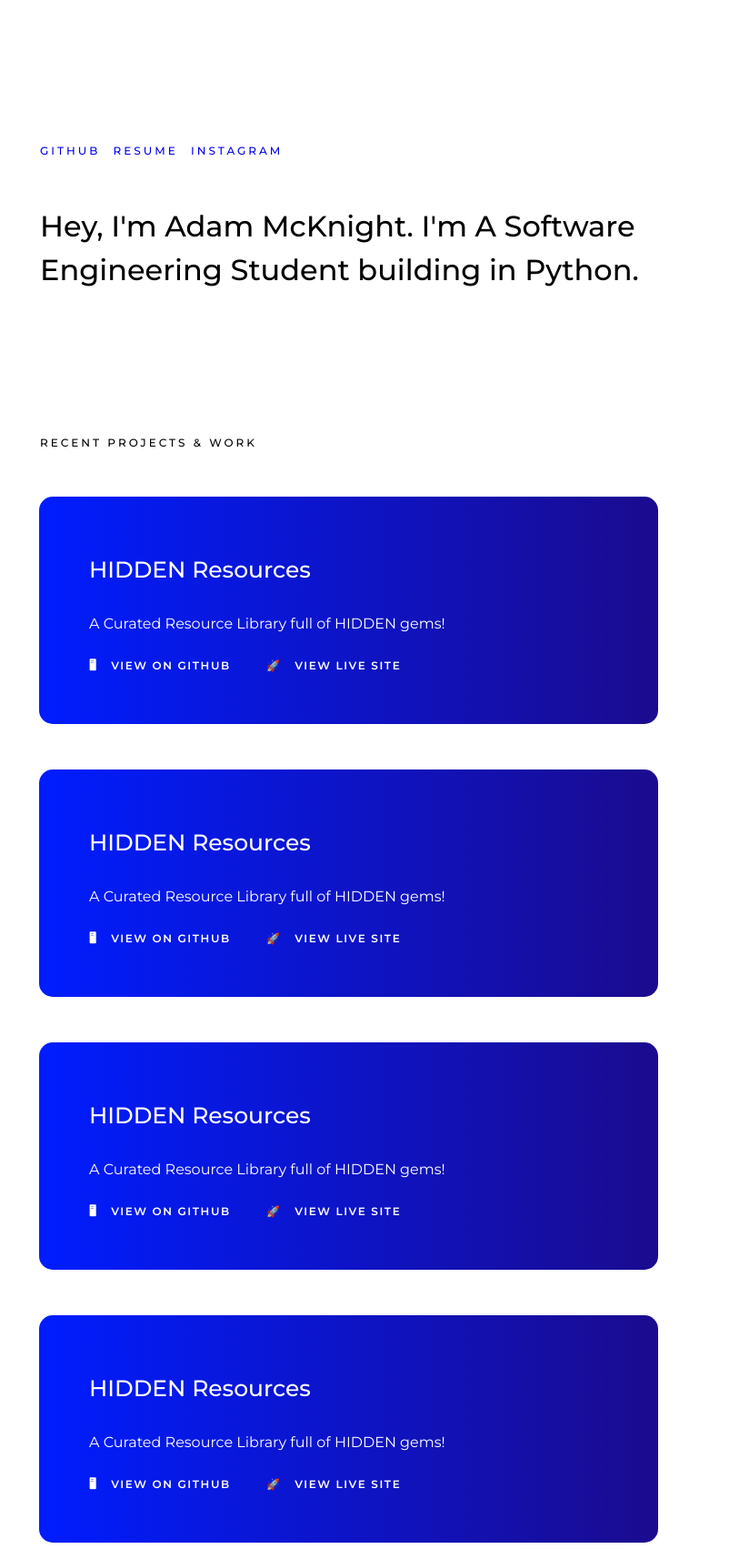
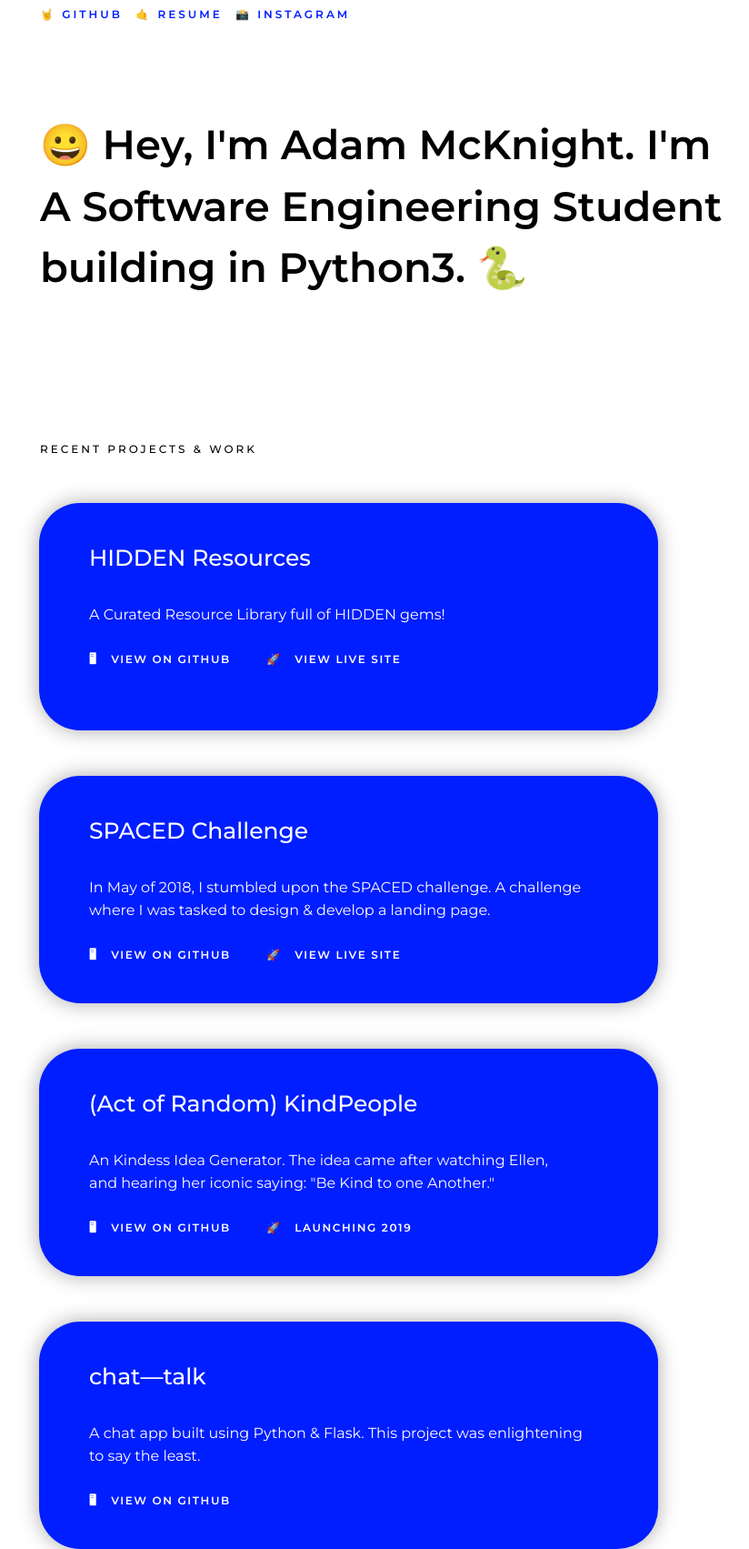
Before and after one commit to apmcknight/portfolio, a plain HTML site: page index.html in a window 1280 px wide. Shown: the part 195-1898 px from the top of the page at 91% size, without its empty margins (106-930 px from the left). Drawn offline with Linux system fonts and the light colour scheme.

Commit message:
Added projects to index.html, Adjusted style of index.html, Added project links to projects in index.html, and Added a placeholder page named comingsoon.html and styling called soon.css

```diff
--- a/index.html
+++ b/index.html
@@ -10,65 +10,76 @@
   <body id="body">
     <header>
         <a href="https://www.github.com/apmcknight" target=_blank>
-        <span class="link">GITHUB</span></a>
+        <span class="link">🤘&nbsp;GITHUB</span></a>
 
-        <a href="https://www.github.com/apmcknight" target=_blank>
-        <span class="link">RESUME</span></a>
+        <a href="#" target=_blank>
+        <span class="link">🤙&nbsp;RESUME</span></a>
 
         <a href="https://www.instagram.com/theadammcknight" target=_blank>
-        <span class="link">INSTAGRAM</span></a>
+        <span class="link">📸&nbsp;INSTAGRAM</span></a>
 
-        <h1 class="introText">Hey, I'm Adam McKnight.
-          I'm A Software Engineering Student building in Python.
+        <h1 class="introText">😀&nbsp;Hey, I'm Adam McKnight.
+          I'm A Software Engineering Student building in Python3.&nbsp;🐍
         </h1>
     </header>
 
     <main>
       <span class="recentProjects">RECENT PROJECTS &amp; WORK</span>
 
+        <!-- HIDDEN Project -->
         <div class="projectContainer">
           <p class="containerHead">HIDDEN Resources</p>
-          <p class="containerText">A Curated Resource Library full of HIDDEN gems!</p>
+          <p class="containerText">A Curated Resource Library full of HIDDEN gems!<br></p>
           <a href="https://www.github.com/apmcknight" target=_blank>
           <span class="containerLink">🖥 &nbsp; VIEW ON GITHUB</span></a>
           <a href="https://www.github.com/apmcknight" target=_blank>
           <span class="containerLink">🚀 &nbsp; VIEW LIVE SITE</span></a>
         </div>
 
+        <!-- SPACED Challenge Website -->
         <div class="projectContainer">
-          <p class="containerHead">HIDDEN Resources</p>
-          <p class="containerText">A Curated Resource Library full of HIDDEN gems!</p>
-          <a href="https://www.github.com/apmcknight" target=_blank>
+          <p class="containerHead">SPACED Challenge</p>
+          <p class="containerText">In May of 2018, I stumbled upon the SPACED challenge.&nbsp;A challenge
+          <br>where I was tasked to design&nbsp;&amp;&nbsp;develop a landing page.
+          </p>
+          <a href="https://github.com/apmcknight/spacedWebsite" target=_blank>
           <span class="containerLink">🖥 &nbsp; VIEW ON GITHUB</span></a>
-          <a href="https://www.github.com/apmcknight" target=_blank>
+          <a href="https://apmcknight.github.io/spacedWebsite/" target=_blank>
           <span class="containerLink">🚀 &nbsp; VIEW LIVE SITE</span></a>
         </div>
 
+        <!-- Act of Random Kindness -->
         <div class="projectContainer">
-          <p class="containerHead">HIDDEN Resources</p>
-          <p class="containerText">A Curated Resource Library full of HIDDEN gems!</p>
-          <a href="https://www.github.com/apmcknight" target=_blank>
+          <p class="containerHead">(Act of Random) KindPeople</p>
+          <p class="containerText">An Kindess Idea Generator.&nbsp;The idea came after watching Ellen,
+          <br>and hearing her iconic saying: "Be Kind to one Another."
+          </p>
+          <a href="#" target=_blank>
           <span class="containerLink">🖥 &nbsp; VIEW ON GITHUB</span></a>
-          <a href="https://www.github.com/apmcknight" target=_blank>
-          <span class="containerLink">🚀 &nbsp; VIEW LIVE SITE</span></a>
+          <a href="#" target=_blank>
+          <span class="containerLink">🚀 &nbsp; LAUNCHING 2019</span></a>
         </div>
 
+        <!-- Chat Talk -->
         <div class="projectContainer">
-          <p class="containerHead">HIDDEN Resources</p>
-          <p class="containerText">A Curated Resource Library full of HIDDEN gems!</p>
-          <a href="https://www.github.com/apmcknight" target=_blank>
+          <p class="containerHead">chat—talk</p>
+          <p class="containerText">A chat app built using Python&nbsp;&amp;&nbsp;Flask. This project was enlightening
+          <br>to say the least.
+          </p>
+          <a href="#" target=_blank>
           <span class="containerLink">🖥 &nbsp; VIEW ON GITHUB</span></a>
-          <a href="https://www.github.com/apmcknight" target=_blank>
-          <span class="containerLink">🚀 &nbsp; VIEW LIVE SITE</span></a>
         </div>
 
+        <!-- Weather Better -->
         <div class="projectContainer">
-          <p class="containerHead">HIDDEN Resources</p>
-          <p class="containerText">A Curated Resource Library full of HIDDEN gems!</p>
-          <a href="https://www.github.com/apmcknight" target=_blank>
+          <p class="containerHead">Weather Better</p>
+          <p class="containerText">Making Weather viewing a tad bit better. This app was created using<br>
+          Python, and third-party API's. This to-date is my favorite project.
+          </p>
+          <a href="https://github.com/apmcknight/weatherBetter" target=_blank>
           <span class="containerLink">🖥 &nbsp; VIEW ON GITHUB</span></a>
-          <a href="https://www.github.com/apmcknight" target=_blank>
-          <span class="containerLink">🚀 &nbsp; VIEW LIVE SITE</span></a>
+          <a href="#" target=_blank>
+          <span class="containerLink">🚀 &nbsp; COMING JANUARY</span></a>
         </div>
 
     </main>
--- /dev/null
+++ b/soon.css
@@ -0,0 +1,16 @@
+#body{
+    width: auto;
+    height: auto;
+    margin: 350px;
+    color: #000;
+    background-color: #fff;
+  }
+
+h1{
+    font-family: 'Ubuntu Mono', monospace;
+    text-align: center;
+}
+
+p{
+    text-align: center;
+}
--- a/style.css
+++ b/style.css
@@ -10,6 +10,11 @@ html{
   font-family: 'Montserrat', sans-serif;
 }
 
+a{
+  text-decoration: none;
+  text-decoration-style: none;
+}
+
 #body{
   width: auto;
   height: auto;
@@ -19,19 +24,21 @@ html{
 }
 
 .introText{
-  margin: 350px 350px 155px 100px;
-  font-weight: 500;
+  margin: 250px 300px 155px 100px;
+  font-size: 45px;
+  font-weight: 600;
   line-height: 150%;
 }
 
 .link{
   padding: 5px;
+  color: rgba(0,29,255);
   font-size: 12px;
-  font-weight: 440;
+  font-weight: 600;
   line-height: 150%;
   letter-spacing: 3px;
   position: relative;
-  top: 300px;
+  top: 150px;
   left: 95px;
 }
 
@@ -51,29 +58,28 @@ html{
   margin: 50px 400px 0px 99px;
   width: auto;
   height: 250px;
-  border-radius: 15px;
+  border-radius: 45px;
 
   /* Gradients */
-  background: rgb(0,29,255);
-  background: -moz-linear-gradient(90deg, rgba(0,29,255,1) 0%, rgba(27,11,142,1) 100%);
-  background: -webkit-linear-gradient(90deg, rgba(0,29,255,1) 0%, rgba(27,11,142,1) 100%);
-  background: linear-gradient(90deg, rgba(0,29,255,1) 0%, rgba(27,11,142,1) 100%);
-  filter: progid:DXImageTransform.Microsoft.gradient(startColorstr="#001dff",endColorstr="#1b0b8e",GradientType=1);
+  background: rgb(0, 30, 255);
+
 
   /* Shaddows */
-
-  box-shadow: rgb(0,29,255, 0.5);
+  box-shadow: -webkit-box-shadow: 0px 0px 22px 0px rgba(0,0,0,0.34);
+  -moz-box-shadow: 0px 0px 22px 0px rgba(0,0,0,0.34);
+  box-shadow: 0px 0px 22px 0px rgba(0,0,0,0.34);
 }
 
 .containerHead{
   color: #fff;
   font-weight: 500;
   font-size: 25px;
-  padding: 65px 0px 10px 55px;
+  padding: 45px 0px 10px 55px;
 }
 
 .containerText{
   color: #fff;
+  line-height: 25px;
   padding: 0px 0px 10px 55px;
 }
 
```
Also changed, not shown: comingsoon.html (added, +16 -0 lines).
